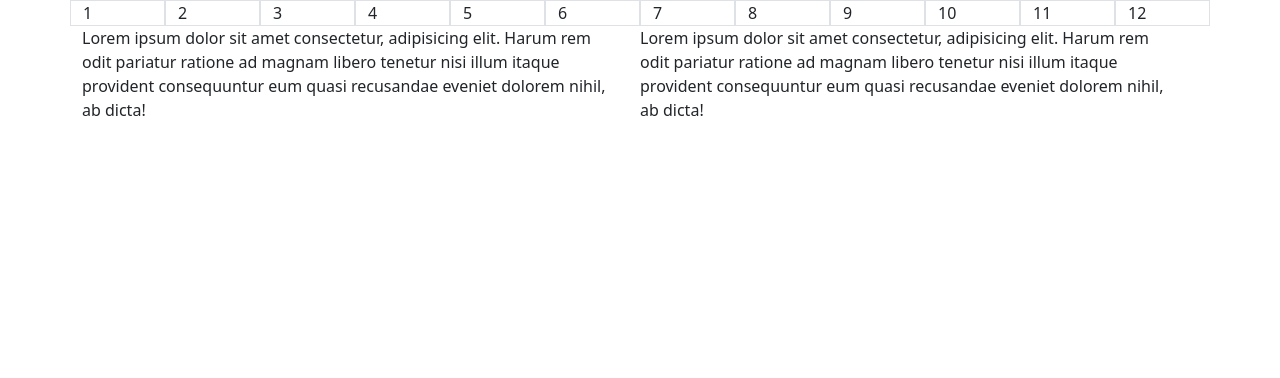
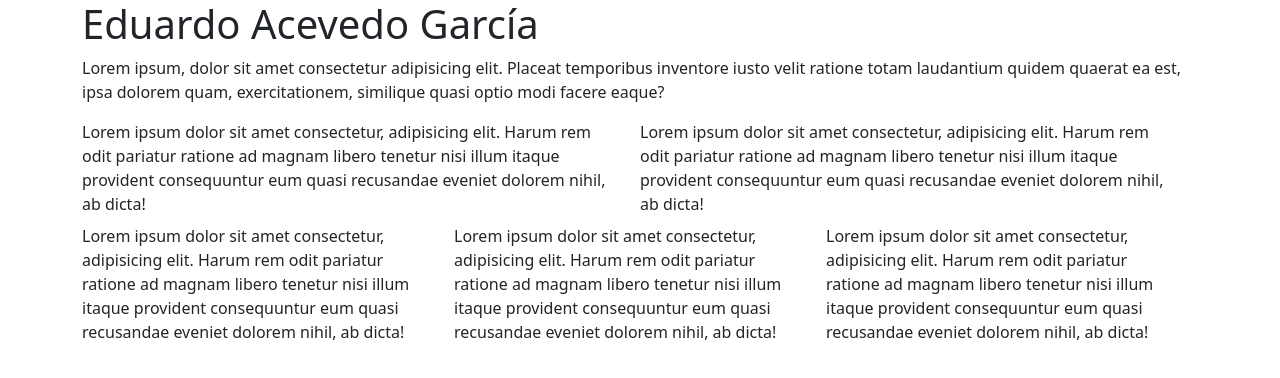
Before and after one commit to aceveduar/git-ejemplo, a plain HTML site: page index.html in a window 1280 px wide. Drawn offline with nearby package versions, Linux system fonts and the light colour scheme.

Commit message:
Primer commit con bootstrap

```diff
--- a/index.html
+++ b/index.html
@@ -13,22 +13,18 @@
   <body>
       <div class="container">
           <div class="row">
-              <div class="col-1 border">1</div>
-              <div class="col-1 border">2</div>
-              <div class="col-1 border">3</div>
-              <div class="col-1 border">4</div>
-              <div class="col-1 border">5</div>
-              <div class="col-1 border">6</div>
-              <div class="col-1 border">7</div>
-              <div class="col-1 border">8</div>
-              <div class="col-1 border">9</div>
-              <div class="col-1 border">10</div>
-              <div class="col-1 border">11</div>
-              <div class="col-1 border">12</div>
+            <h1>Eduardo Acevedo García</h1>
+            <p class="col-12">Lorem ipsum, dolor sit amet consectetur adipisicing elit. Placeat temporibus inventore iusto velit ratione totam laudantium quidem quaerat ea est, ipsa dolorem quam, exercitationem, similique quasi optio modi facere eaque?</p>
 
               <div class="row">
                   <div class="col-6">Lorem ipsum dolor sit amet consectetur, adipisicing elit. Harum rem odit pariatur ratione ad magnam libero tenetur nisi illum itaque provident consequuntur eum quasi recusandae eveniet dolorem nihil, ab dicta!</div>
                   <div class="col-6">Lorem ipsum dolor sit amet consectetur, adipisicing elit. Harum rem odit pariatur ratione ad magnam libero tenetur nisi illum itaque provident consequuntur eum quasi recusandae eveniet dolorem nihil, ab dicta!</div>
+              </div>
+
+              <div class="row py-2">
+                  <div class="col-4">Lorem ipsum dolor sit amet consectetur, adipisicing elit. Harum rem odit pariatur ratione ad magnam libero tenetur nisi illum itaque provident consequuntur eum quasi recusandae eveniet dolorem nihil, ab dicta!</div>
+                  <div class="col-4">Lorem ipsum dolor sit amet consectetur, adipisicing elit. Harum rem odit pariatur ratione ad magnam libero tenetur nisi illum itaque provident consequuntur eum quasi recusandae eveniet dolorem nihil, ab dicta!</div>
+                  <div class="col-4">Lorem ipsum dolor sit amet consectetur, adipisicing elit. Harum rem odit pariatur ratione ad magnam libero tenetur nisi illum itaque provident consequuntur eum quasi recusandae eveniet dolorem nihil, ab dicta!</div>
               </div>
 
 
```
Also changed, not shown: app.js (added), estilos.css (added), notas.txt (added), 1 other file.
